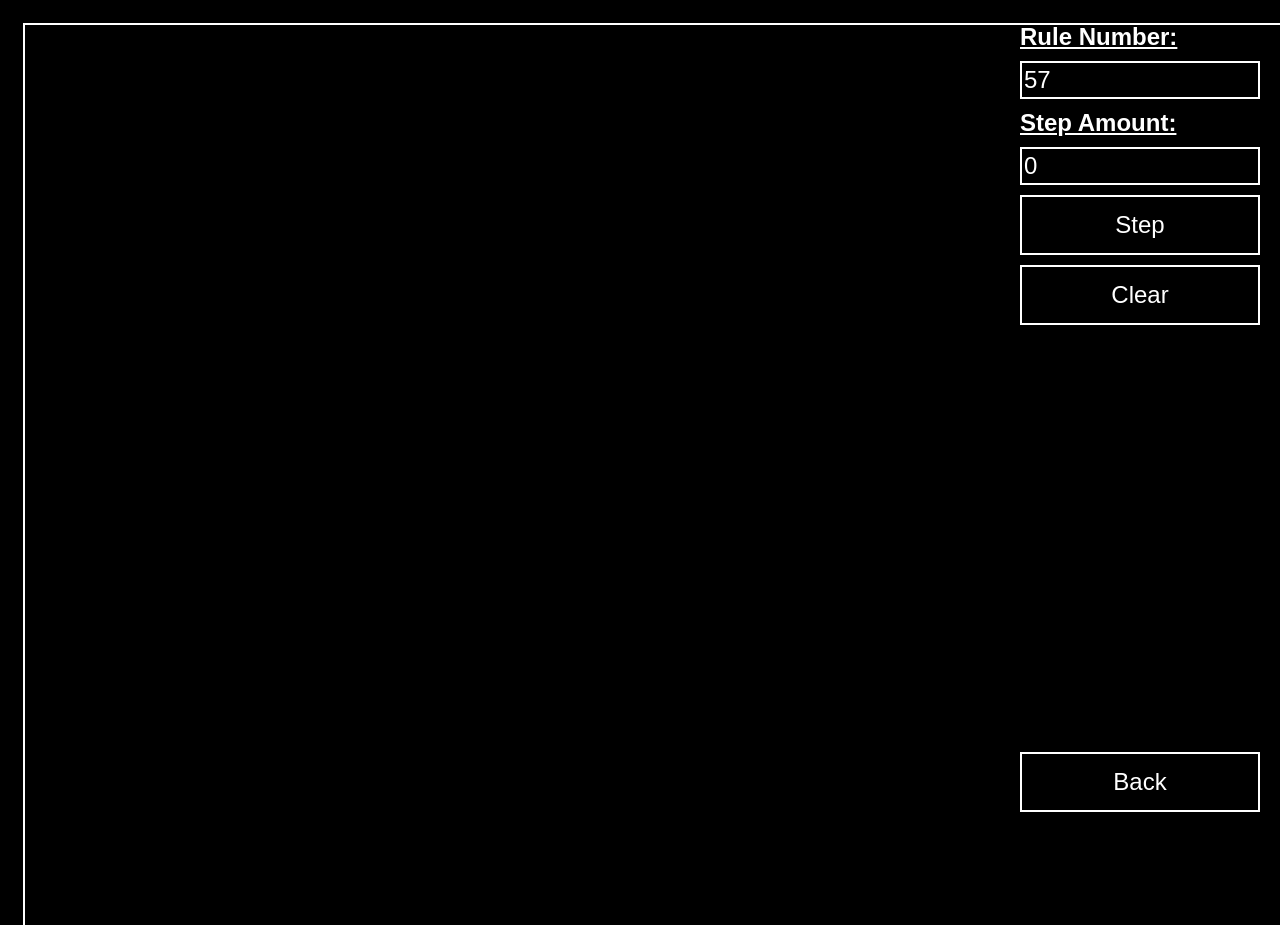
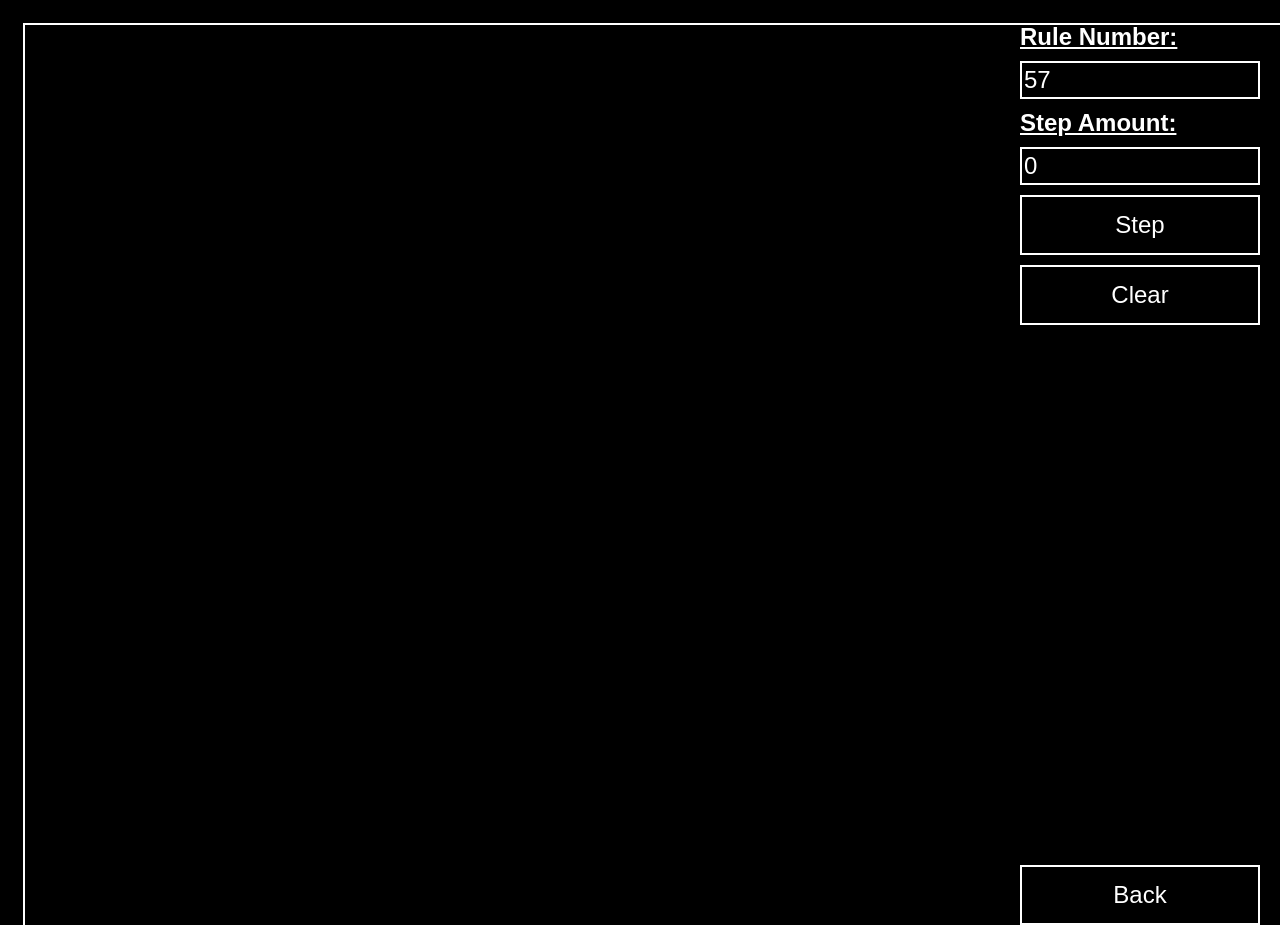
Before and after one commit to ezzsaac/webExperiments, a plain HTML site: page wolframsCA/index.html in a window 1280 px wide. Shown: the top 925 px of the page. Drawn offline with Linux system fonts and the light colour scheme.

Commit message:
Update style.css
fixed back button

```diff
--- a/wolframsCA/style.css
+++ b/wolframsCA/style.css
@@ -153,7 +153,7 @@
 	height: 60px;
 	width: 240px;
 
-	top: 417px;
+	top: 530px;
 }
 
 .backButton:hover {
@@ -165,7 +165,7 @@
 	height: 60px;
 	width: 240px;
 
-	top: 417px;
+	top: 530px;
 }
 
 .backButton:active {
@@ -178,5 +178,5 @@
 	width: 240px;
 	transform: scale(0.9);
 
-	top: 417px;
+	top: 530px;
 }
```
